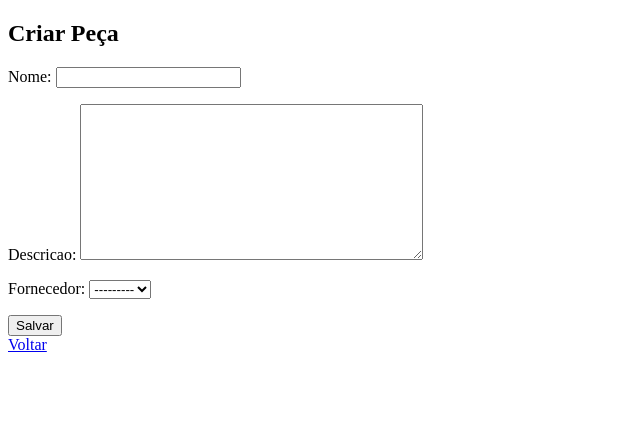
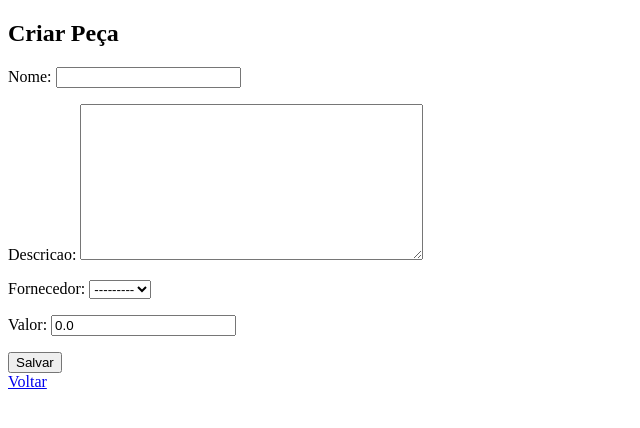
Before and after one commit to lecunha23/EditoraLivro, a Django app: page /pecas/criar/ in a window 1280 px wide. Shown: the top 428 px of the page, without its empty margins (0-640 px from the left). Run offline with Django 5.2, Linux system fonts and the light colour scheme; data that the repository does not hold is empty.

Commit message:
feat: adicionado campo valor das peças

```diff
--- a/pecas/forms.py
+++ b/pecas/forms.py
@@ -4,4 +4,4 @@ from .models import Peca
 class PecaForm(forms.ModelForm):
     class Meta:
         model = Peca
-        fields = ['nome', 'descricao', 'fornecedor']
+        fields = ['nome', 'descricao', 'fornecedor', 'valor']
--- a/pecas/models.py
+++ b/pecas/models.py
@@ -5,6 +5,7 @@ class Peca(models.Model):
     nome = models.CharField(max_length=100)
     descricao = models.TextField(null=True, blank=True)
     fornecedor = models.ForeignKey(Fornecedor, on_delete=models.CASCADE)
+    valor = models.DecimalField(max_digits=10, decimal_places=2, default=0.0)
 
     def __str__(self):
         return self.nome
--- a/pecas/templates/pecas/listar_pecas.html
+++ b/pecas/templates/pecas/listar_pecas.html
@@ -10,6 +10,7 @@
             <tr>
                 <th>Nome</th>
                 <th>Fornecedor</th>
+                <th>Valor</th>
                 <th>Ações</th>
             </tr>
         </thead>
@@ -18,6 +19,8 @@
             <tr>
                 <td>{{ peca.nome }}</td>
                 <td>{{ peca.fornecedor.nome }}</td>
+                <td>{{ peca.valor }}</td>
+
                 <td>
                     <a href="{% url 'editar_peca' peca.pk %}">Editar</a>
                 </td>
```
Also changed, not shown: pecas/migrations/0005_peca_valor.py (added).
